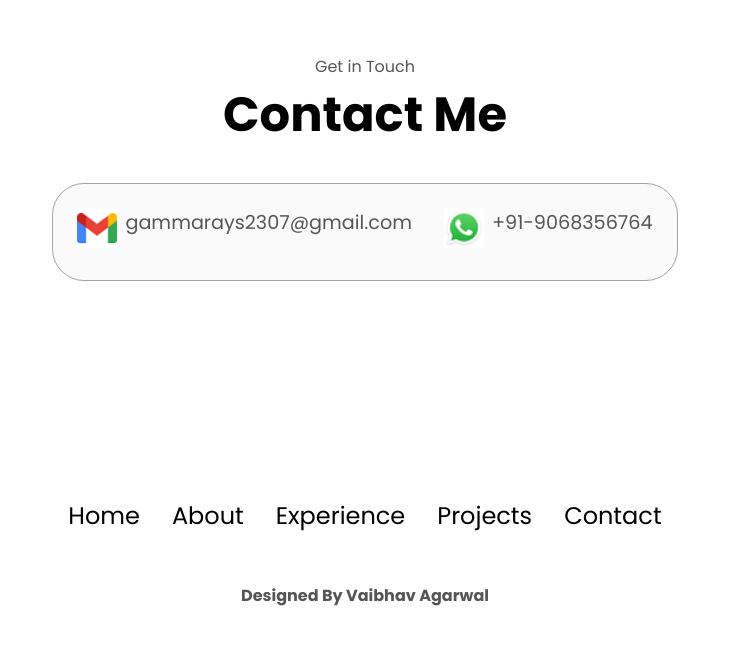
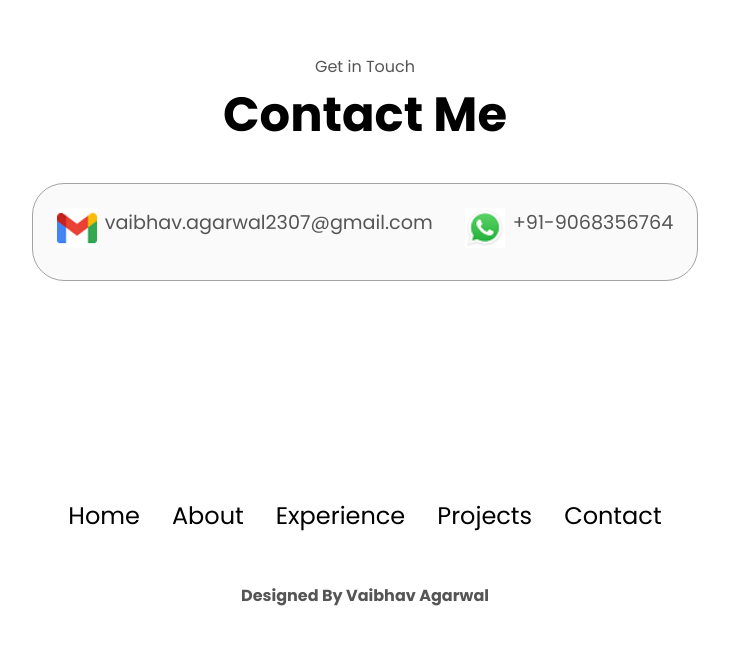
Before and after one commit to VaibhavAgarwal2307/My-Portfolio-Website, a plain HTML site: page index.html in a window 1280 px wide. Shown: the part 3193-3838 px from the top of the page, without its empty margins (275-1004 px from the left). Drawn offline with nearby package versions, Linux system fonts and the light colour scheme.

Commit message:
Update index.html

```diff
--- a/index.html
+++ b/index.html
@@ -384,7 +384,7 @@
 
             <div class="contact-info-container">
               <p> <a href="mailto:vaibhav.agarwal2307@gmail.com" target="_blank"> <img src="Gmail icon.jpg" alt="Email icon" class="icon contact-icon">
-              </a> gammarays2307@gmail.com </p>
+              </a> vaibhav.agarwal2307@gmail.com </p>
               </div>
 
               <div class="contact-info-container">
```
